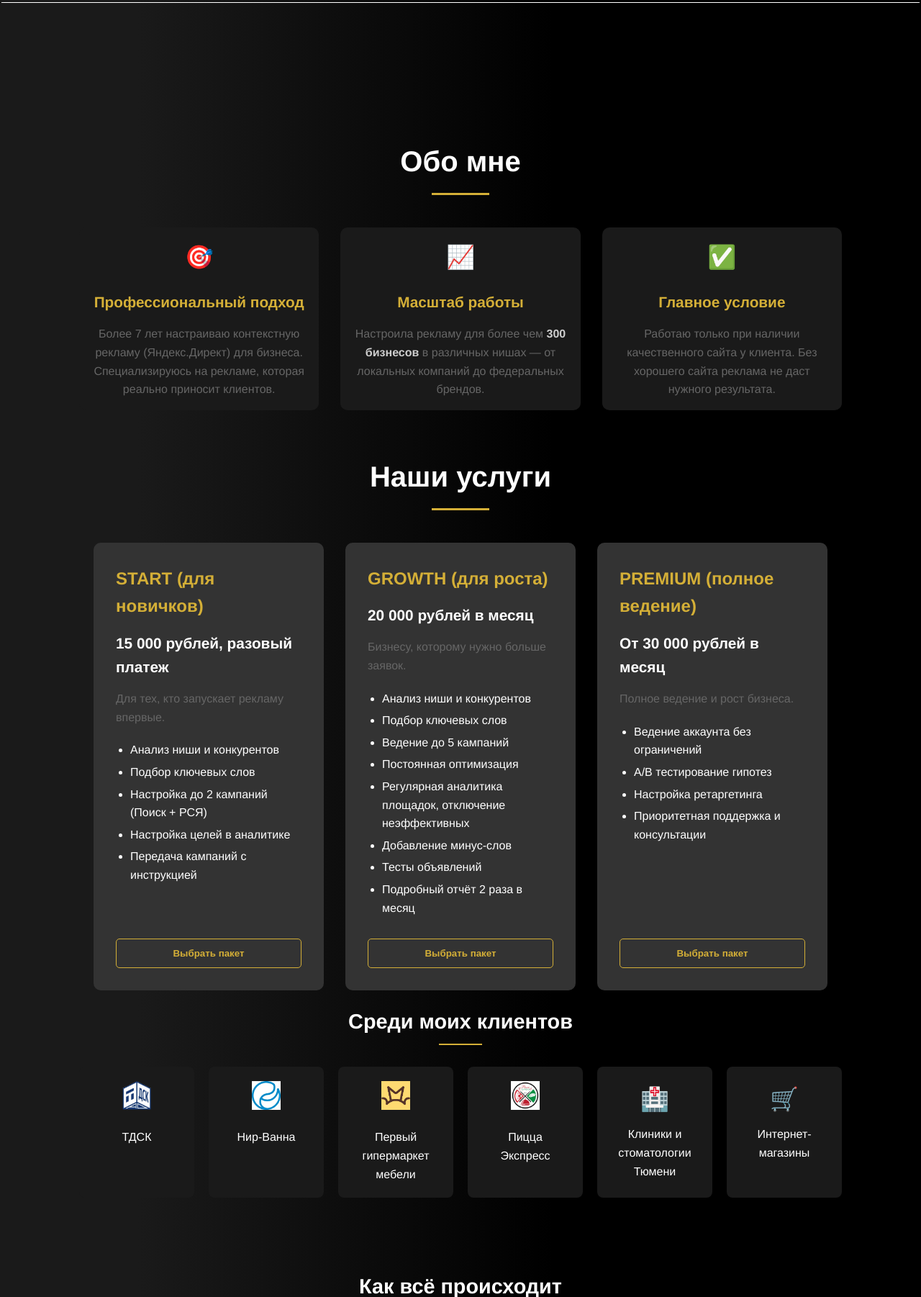
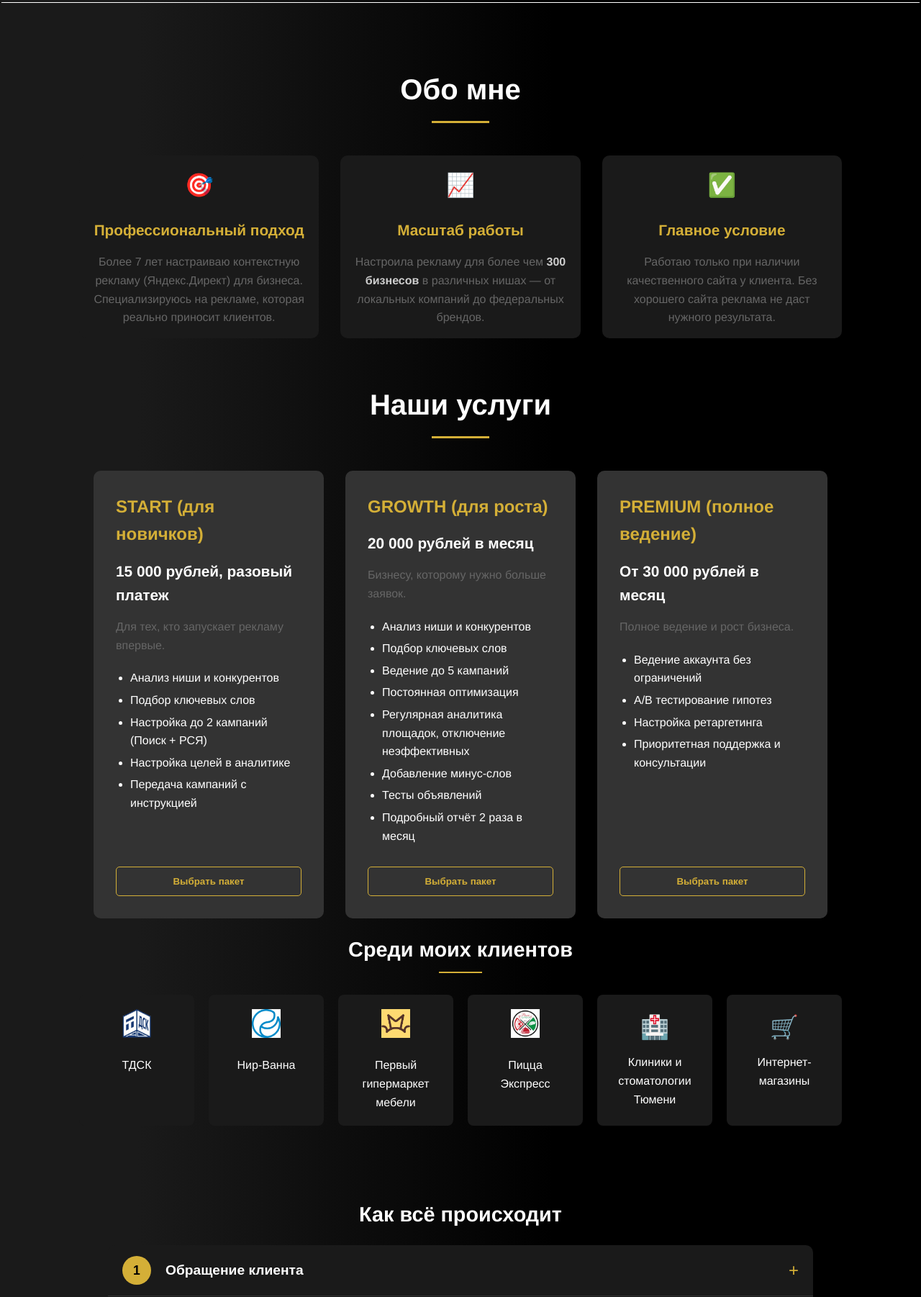
Before and after one commit to KennyMc11/proPIAR, a Django app: page / in a window 1280 px wide. Shown: the part 708-2510 px from the top of the page at 72% size. Run offline with Django 5.2, Linux system fonts and the light colour scheme.

Commit message:
Выравнивания

```diff
--- a/app/main/static/css/main.css
+++ b/app/main/static/css/main.css
@@ -267,7 +267,7 @@ body {
 /* Обо мне */
 #about {
     background: none;
-    margin-top: 100px;
+    margin-top: 0px;
 }
 
 .about-content {
```
